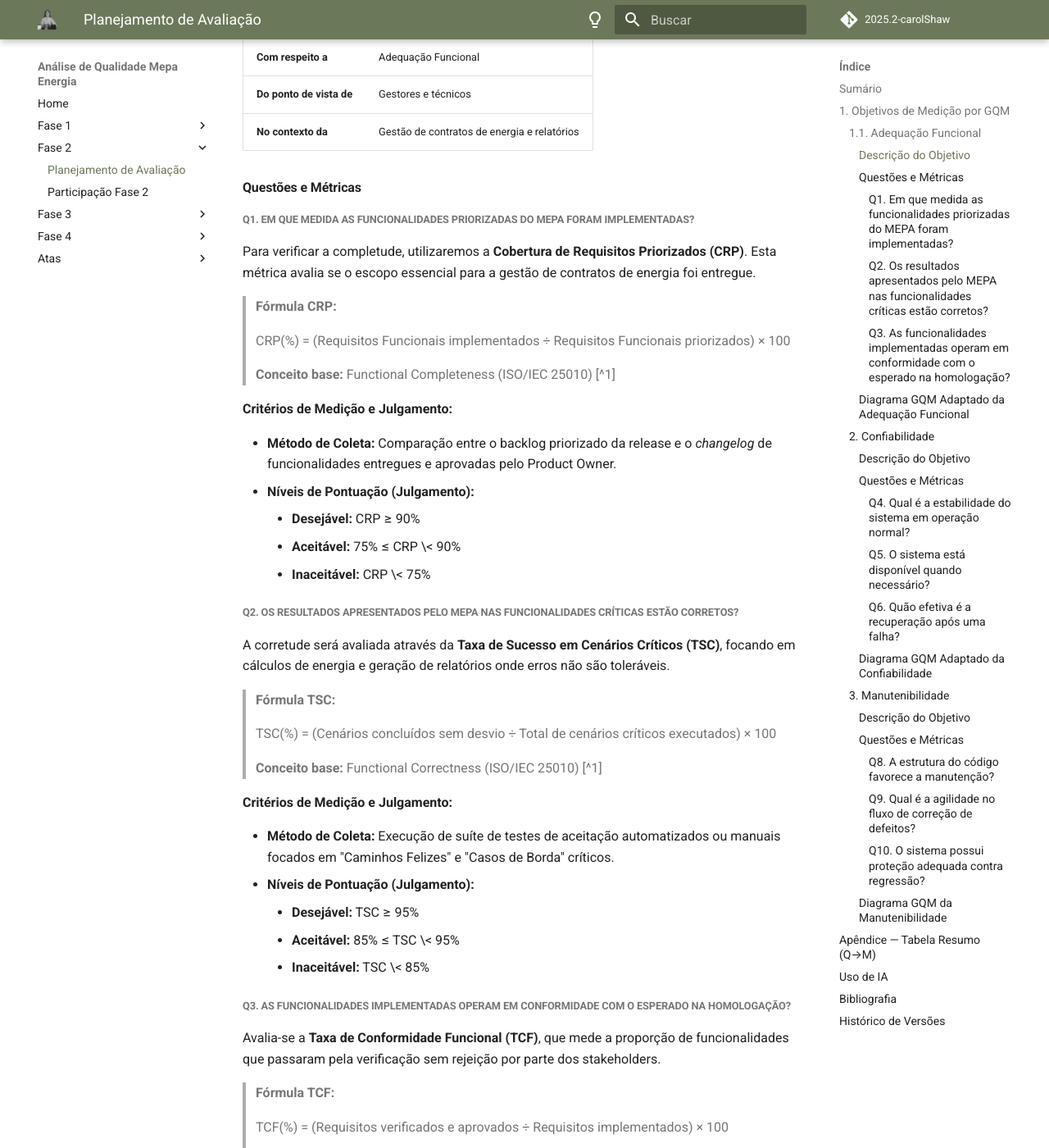
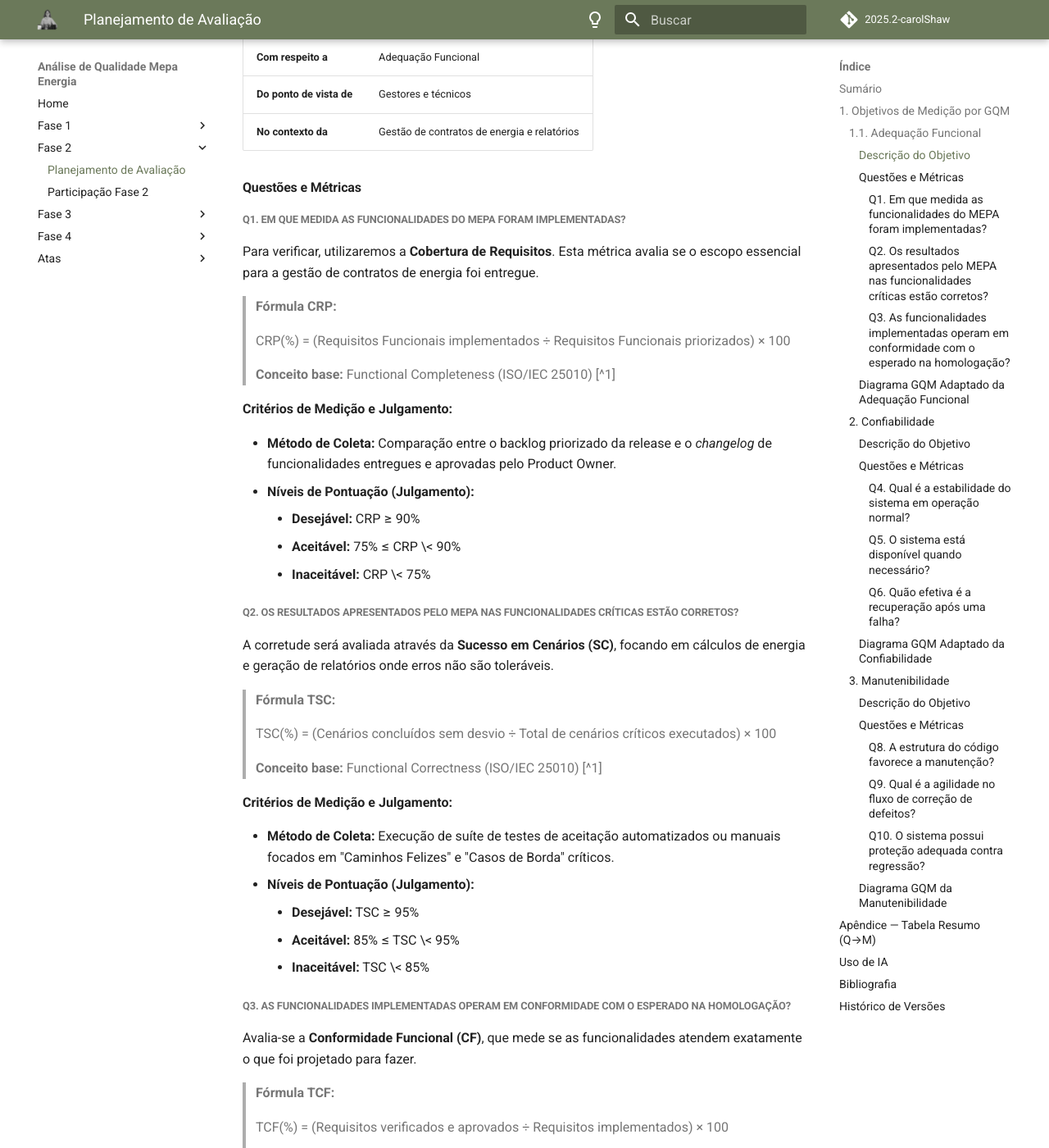
Before and after one commit to FCTE-Qualidade-de-Software-1/2025-2_T02_CAROL-SHAW, an MkDocs documentation site: the page built from docs/pages/Modulo2/planejamentoDaAvaliacao.md, in a window 1280 px wide and 1400 px high, scrolled down 987 px. Shown: the whole window at 82% size. Built offline with MkDocs 1.6.1 and Material for MkDocs 9.7.7, drawn with Linux system fonts in a browser that asks for light colours; comment, search, counter and statistics services are not loaded.

Commit message:
doc: atualização das metricas adqFuncional

```diff
--- a/docs/pages/Modulo2/planejamentoDaAvaliacao.md
+++ b/docs/pages/Modulo2/planejamentoDaAvaliacao.md
@@ -35,9 +35,9 @@
 
 #### Questões e Métricas
 
-##### **Q1. Em que medida as funcionalidades priorizadas do MEPA foram implementadas?**
+##### **Q1. Em que medida as funcionalidades do MEPA foram implementadas?**
 
-Para verificar a completude, utilizaremos a **Cobertura de Requisitos Priorizados (CRP)**. Esta métrica avalia se o escopo essencial para a gestão de contratos de energia foi entregue.
+Para verificar, utilizaremos a **Cobertura de Requisitos**. Esta métrica avalia se o escopo essencial para a gestão de contratos de energia foi entregue.
 
 > **Fórmula CRP:**
 >
@@ -55,7 +55,7 @@ Para verificar a completude, utilizaremos a **Cobertura de Requisitos Priorizado
 
 ##### **Q2. Os resultados apresentados pelo MEPA nas funcionalidades críticas estão corretos?**
 
-A corretude será avaliada através da **Taxa de Sucesso em Cenários Críticos (TSC)**, focando em cálculos de energia e geração de relatórios onde erros não são toleráveis.
+A corretude será avaliada através da **Sucesso em Cenários (SC)**, focando em cálculos de energia e geração de relatórios onde erros não são toleráveis.
 
 > **Fórmula TSC:**
 >
@@ -73,7 +73,7 @@ A corretude será avaliada através da **Taxa de Sucesso em Cenários Críticos
 
 ##### **Q3. As funcionalidades implementadas operam em conformidade com o esperado na homologação?**
 
-Avalia-se a **Taxa de Conformidade Funcional (TCF)**, que mede a proporção de funcionalidades que passaram pela verificação sem rejeição por parte dos stakeholders.
+Avalia-se a **Conformidade Funcional (CF)**, que mede se as funcionalidades atendem exatamente o que foi projetado para fazer.
 
 > **Fórmula TCF:**
 >
```
